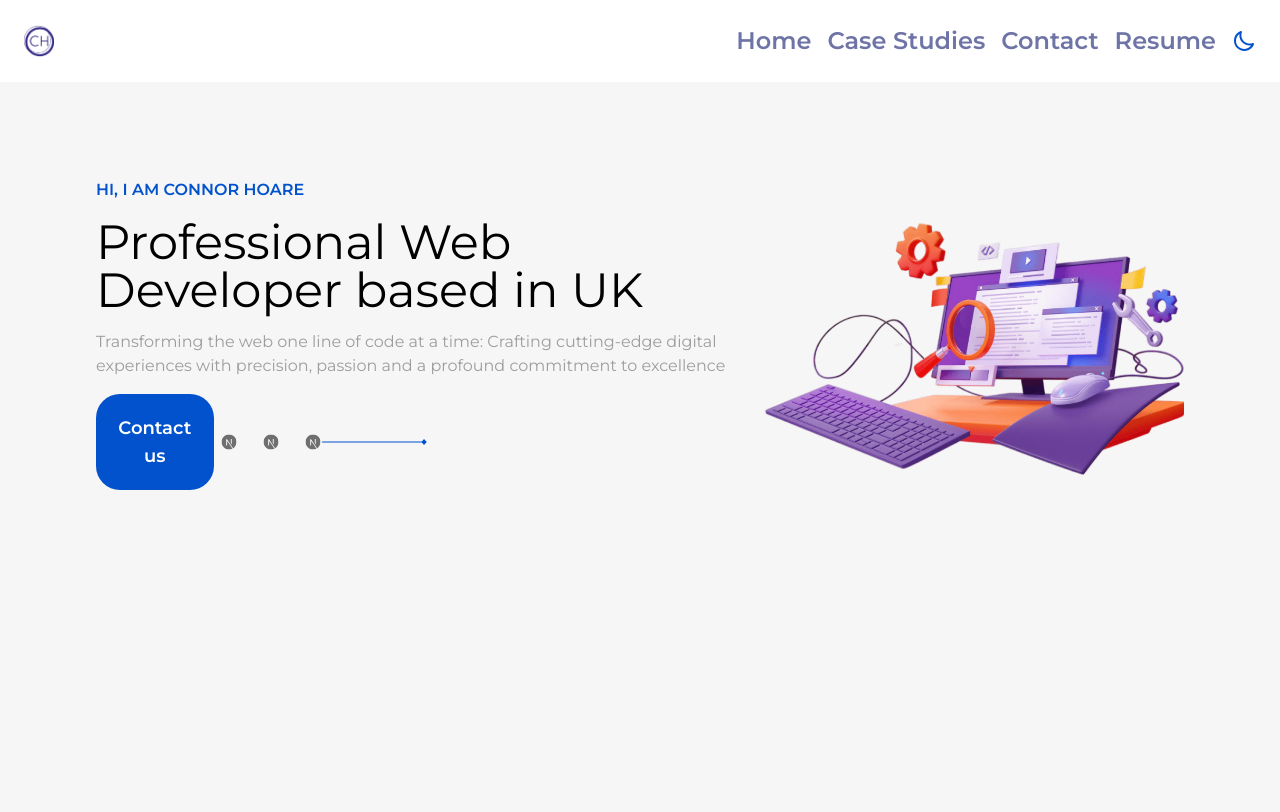
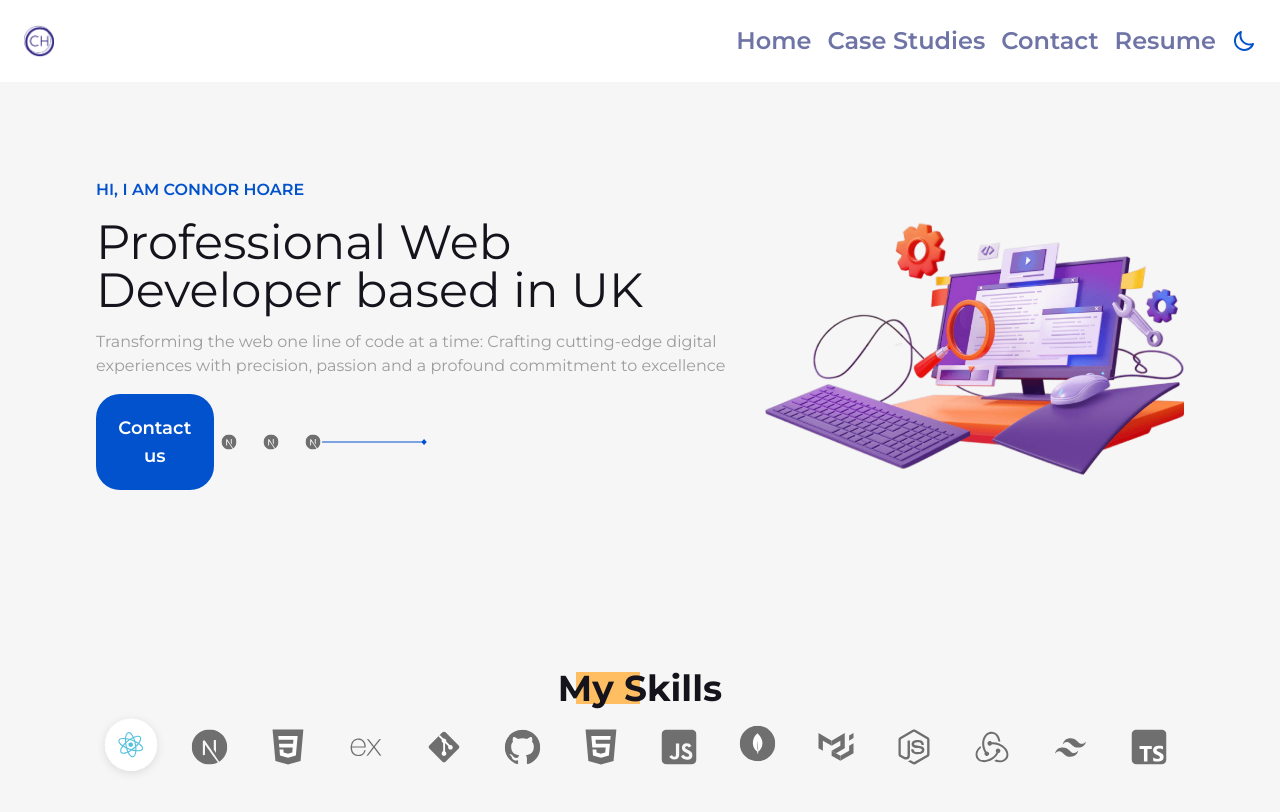
Before and after one commit to ConnorHoare/portfolio, a Next.js app in the folder portfolio/: page / in a window 1280 px wide. Shown: the top 812 px of the page. Built offline with nearby package versions, Linux system fonts and the light colour scheme.

Commit message:
my skills added

```diff
--- a/portfolio/src/app/home/page.jsx
+++ b/portfolio/src/app/home/page.jsx
@@ -1,3 +1,4 @@
+'use client'
 import React from 'react'
 
 const Home = () => {
--- a/portfolio/src/app/layout.js
+++ b/portfolio/src/app/layout.js
@@ -4,10 +4,7 @@ import { ThemeProvider } from 'next-themes'
 import { Navbar } from '../../components'
 
 
-export const metadata = {
-  title: 'Create Next App',
-  description: 'Generated by create next app',
-}
+
 
 export default function RootLayout({ children }) {
   return (
--- a/portfolio/src/app/page.js
+++ b/portfolio/src/app/page.js
@@ -1,6 +1,6 @@
 'use client'
 import Image from 'next/image'
-import { next, heroDark, heroLight, lineDecoration } from '../../assets';
+import { next, heroDark, heroLight, lineDecoration, cssIcon, expressIcon, gitIcon, githubIcon, htmlIcon, jsIcon, mongodbIcon, muiIcon, nodejsIcon, reactIcon, reduxIcon, tailwindIcon, typescriptIcon } from '../../assets';
 
 export default function Home() {
   return (
@@ -11,7 +11,7 @@ export default function Home() {
             <p className='text-[16px] text-blue-1 font-semibold self-start dark:text-blue-3'>HI, I AM CONNOR HOARE</p>
           </div>
           <div>
-            <p className='text-bold text-5xl self-start'>Professional Web Developer based in UK</p>
+            <p className='text-bold text-5xl self-start text-black-1'>Professional Web Developer based in UK</p>
           </div>
           <div>
             <p className='text-[16px] text-grey-1 dark:text-grey-3'>
@@ -28,12 +28,63 @@ export default function Home() {
               <Image src={next} height={30} width={30} />
             </div>
             <div>
-              <Image src={lineDecoration}/>
+              <Image src={lineDecoration} />
             </div>
           </div>
         </div>
         <div className='hidden md:flex'>
-          <Image src={heroLight}/>
+          <Image src={heroLight} />
+        </div>
+      </div>
+
+      <div className='flex-col'>
+        <div className='flex justify-around relative'>
+          <p className='text-black-1 z-10 font-bold text-4xl'>My Skills</p>
+          <div className='absolute z-0 bg-yellow-1 py-4 px-8 right-[50%] top-1' />
+        </div>
+        <div className='flex items-center gap-2'>
+          <div>
+            <Image src={reactIcon} height={100} width={100} />
+          </div>
+          <div>
+            <Image src={next} />
+          </div>
+          <div>
+            <Image src={cssIcon} />
+          </div>
+          <div>
+            <Image src={expressIcon} />
+          </div>
+          <div>
+            <Image src={gitIcon} />
+          </div>
+          <div>
+            <Image src={githubIcon} />
+          </div>
+          <div>
+            <Image src={htmlIcon} />
+          </div>
+          <div>
+            <Image src={jsIcon} />
+          </div>
+          <div>
+            <Image src={mongodbIcon} />
+          </div>
+          <div>
+            <Image src={muiIcon} />
+          </div>
+          <div>
+            <Image src={nodejsIcon} />
+          </div>
+          <div>
+            <Image src={reduxIcon} />
+          </div>
+          <div>
+            <Image src={tailwindIcon} />
+          </div>
+          <div>
+            <Image src={typescriptIcon} />
+          </div>
         </div>
       </div>
     </main>
--- a/portfolio/tailwind.config.js
+++ b/portfolio/tailwind.config.js
@@ -33,6 +33,9 @@ module.exports = {
         black: {
           1: '#15141C',
         },
+        yellow: {
+          1: '#FFBE62',
+        },
       },
     },
   },
```
Also changed, not shown: portfolio/assets/index.js (+16 -3 lines).
